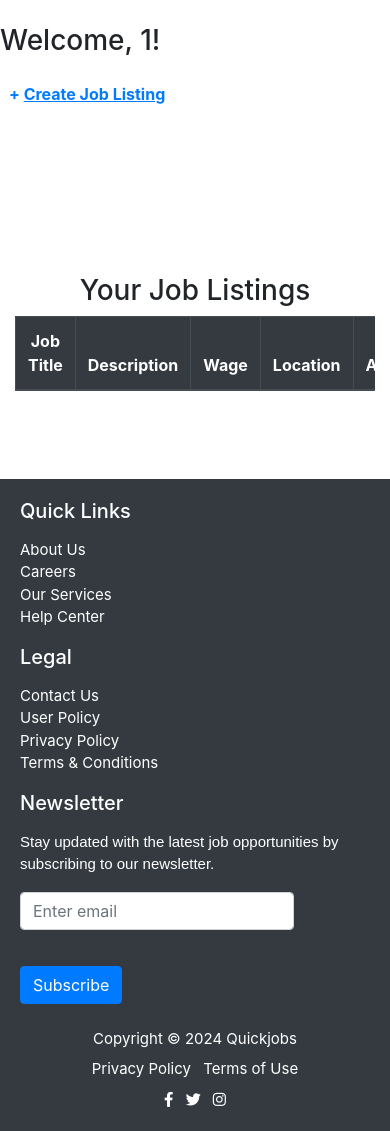
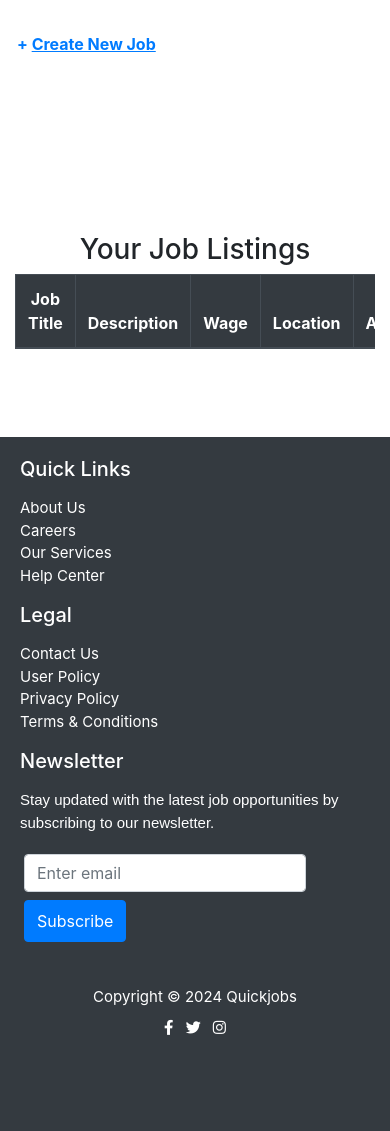
Before and after one commit to shalin-t/SoftwareDesignJobPortal, a Flask app: page /employer_dashboard in a window 390 px wide; the page is wider, and only the part inside the window is pictured. Shown: the part 130-1261 px from the top of that part. After the commit the page ends 1165 px from the top of that part, so only its background shows below. Run offline with Flask 3, Linux system fonts and the light colour scheme; a user stored in the database is signed in; data comes from the database, SQL or seed files in the repository; lists and menus that the app fills with data are empty; some libraries are stand-ins or nearby versions.

Commit message:
Updated UI for username on navbar

```diff
--- a/templates/components/employer_navbar.html
+++ b/templates/components/employer_navbar.html
@@ -7,9 +7,6 @@
             <ul class="navbar-nav right">
                 <li class="nav-item">
                     <a class="nav-link text-white-50" id="dashboard" href="{{ url_for('app_routes.employer_dashboard') }}">Employer Dashboard</a>
-                </li>
-                <li class="nav-item">
-                    <a class="nav-link text-white-50" id="pending" href="{{ url_for('app_routes.create_job_listing') }}">Create Job Listing</a>
                 </li>
                 <li class="nav-item">
                     <a class="nav-link text-white-50" id="profile" href="Profile">Profile</a>
--- a/templates/components/footer.html
+++ b/templates/components/footer.html
@@ -42,9 +42,10 @@
         <p class="text-white mt-3">Stay updated with the latest job opportunities by subscribing to our newsletter.</p>
         <form class="form-inline">
           <div class="form-group g-2">
-            <input type="email" class="form-control py-2 ps-10" id="exampleInputEmail1" aria-describedby="emailHelp" placeholder="Enter email">
+            <input type="email" class="form-control py-2 ps-10 m-1" id="exampleInputEmail1" aria-describedby="emailHelp" placeholder="Enter email" style="width: 100%">
+          <button type="submit" class="btn btn-primary py-2 ps-10 m-1">Subscribe</button>
           </div>
-          <button type="submit" class="btn btn-primary">Subscribe</button>
+
         </form>
         </div>
      </div>
@@ -53,12 +54,6 @@
     <div class="row">
       <div class="col">
         <span>Copyright &copy; 2024 Quickjobs</span>
-      </div>
-    </div>
-    <div class="row mt-2">
-      <div class="col">
-        <a href="#" class="mr-2">Privacy Policy</a>
-        <a href="#">Terms of Use</a>
       </div>
     </div>
     <div class="row mt-2">
--- a/templates/components/navbar.html
+++ b/templates/components/navbar.html
@@ -19,6 +19,12 @@
           <a href="testimonials.html" class="nav-link">Testimonials</a>
         </li>
       </ul>
+
+      {% if 'username' in session %}
+        <div class="ms-auto">
+          <span class="text-black me-3">Welcome, {{ session['username'] }}!</span>
+        </div>
+      {% endif %}
     </div>
   </div>
 </nav>
--- a/templates/employer_dashboard.html
+++ b/templates/employer_dashboard.html
@@ -3,18 +3,13 @@
 
 {% include "components/employer_navbar.html" %}
 <br/>
-<div class="row">
-    <div class="col-md-6 text-md-left mb-3 px-lg-5">
-        <h3>Welcome, {{ username }}!</h3>
+    <div class="row">
+        <div class="ms-auto text-md-left px-4 m-2">
+            <a class="mb-3" href="{{ url_for('app_routes.create_job_listing') }}"><b>+ <u>Create New Job</u></b></a>
+        </div>
     </div>
-    <div class="col-md-6 text-md-right px-4">
-        <a class="mb-3" href="{{ url_for('app_routes.create_job_listing') }}"><b>+ <u>Create Job Listing</u></b></a>
-    </div>
-</div>
     <div class="container">
-
-
-        <h3 class="mt-2">Your Job Listings</h3>
+        <h3 class="mt-1">Your Job Listings</h3>
         <div class="table-responsive">
             <table class="table">
                 <thead class="thead-dark">
--- a/templates/homepage.html
+++ b/templates/homepage.html
@@ -67,7 +67,7 @@
           <h1 class="heading mt-5 text-center wow fadeIn" data-wow-delay="0.5s">Explore endless possibilities! Click here to begin your journey</h1>
           <p class="card-text"></p>
           <div class="text-center">
-            <a class="button" href="{{ url_for('app_routes.select_user_type') }}">Get Started</a>
+            <a class="button" href="{{ url_for('app_routes.select_user_type') }}">Select User</a>
           </div>
         </div>
       </div>
```
